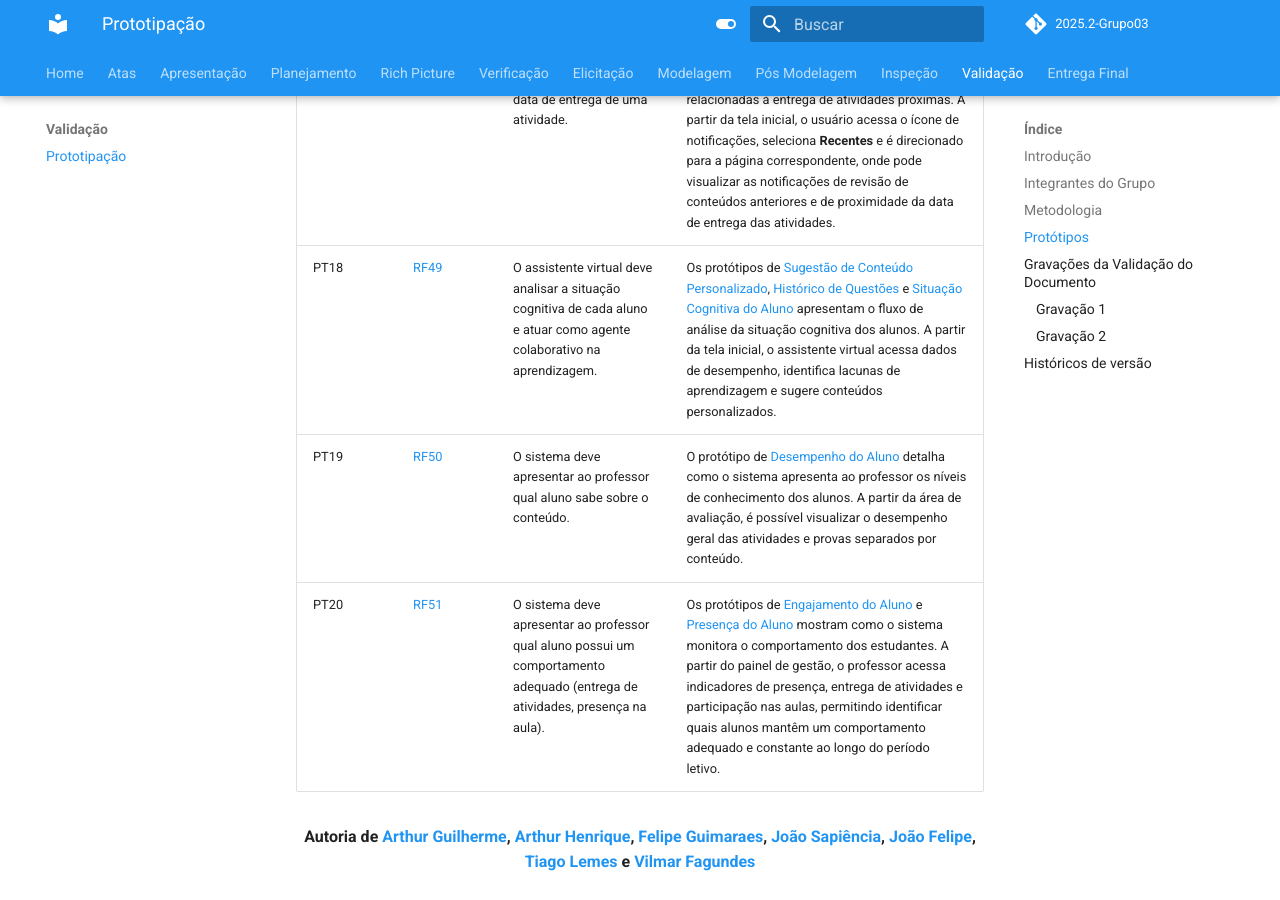
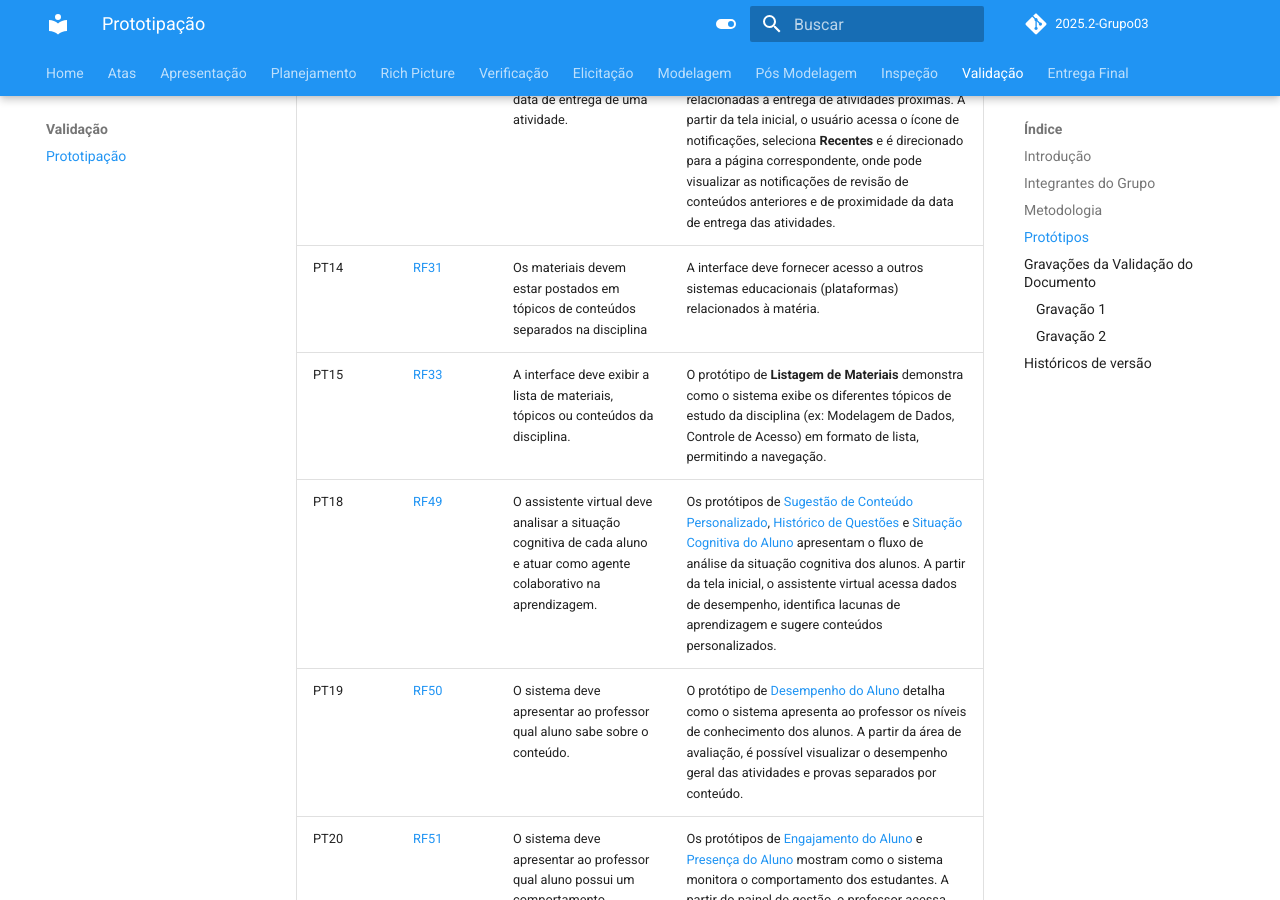
Before and after one commit to Requisitos-de-Software/2025.2-Grupo03, an MkDocs documentation site: the page built from docs/Validacao/prototipos.md, in a window 1280 px wide and 900 px high, scrolled down 3287 px. Built offline with MkDocs 1.6.1 and Material for MkDocs 9.7.7, drawn with Linux system fonts in a browser that asks for light colours; comment, search, counter and statistics services are not loaded.

Commit message:
Update prototipos.md

```diff
--- a/docs/Validacao/prototipos.md
+++ b/docs/Validacao/prototipos.md
@@ -48,6 +48,8 @@ A Tabela 2 apresenta informações detalhadas sobre cada protótipo individual,
 | <a id="PT07"></a>PT07 | [RF15](https://requisitos-de-software.github.io/2025.2-Grupo03/Elicitacao/requisitos_elicitados/#RF15) | O sistema deve enviar notificações para lembrar o aluno de revisar conteúdos passados. | O protótipo de [Notificações de Lembrete de Revisão](../arquivos/prototipo_Tiago_revisao_entrega.pdf) apresenta todo o caminho para acessar as notificações relacionadas à revisão de conteúdos passados. A partir da tela inicial, o usuário acessa o ícone de notificações, seleciona **Recentes** e é direcionado para a página correspondente, onde pode visualizar as notificações de revisão de conteúdos anteriores e de proximidade da data de entrega das atividades. |
 | <a id="PT09"></a>PT09 | [RF18](https://requisitos-de-software.github.io/2025.2-Grupo03/Elicitacao/requisitos_elicitados/#RF18) | O sistema deve pedir ao indivíduo a melhor forma de caminho de notificação. | O protótipo de [Preferência de notificação](../arquivos/prototipo_Tiago_preferencia_notificacao.pdf) apresenta todo o caminho para acessar, alterar e salvar as preferências de notificação. A partir da tela inicial, o usuário acessa o ícone de notificações, seleciona **Preferências** e é direcionado para a página correspondente, onde pode escolher o modo de notificação desejado — E-mail, WhatsApp ou Somente pelo sistema — e, em seguida, salvar as alterações, recebendo uma confirmação de sucesso. |
 | <a id="PT10"></a>PT10 | [RF19](https://requisitos-de-software.github.io/2025.2-Grupo03/Elicitacao/requisitos_elicitados/#RF19) | O sistema deve enviar uma notificação quando está chegando perto da data de entrega de uma atividade.  | O protótipo de [Notificação de Lembrete de Entrega de Atividade Próxima](../arquivos/prototipo_Tiago_revisao_entrega.pdf) apresenta todo o caminho para acessar as notificações relacionadas à entrega de atividades próximas. A partir da tela inicial, o usuário acessa o ícone de notificações, seleciona **Recentes** e é direcionado para a página correspondente, onde pode visualizar as notificações de revisão de conteúdos anteriores e de proximidade da data de entrega das atividades. |
+| <a id="PT14"></a>PT14 | [RF31](https://requisitos-de-software.github.io/2025.2-Grupo03/Elicitacao/requisitos_elicitados/#RF31) | Os materiais devem estar postados em tópicos de conteúdos separados na disciplina  | A interface deve fornecer acesso a outros sistemas educacionais (plataformas) relacionados à matéria. | O protótipo de **Seleção de Sistemas** demonstra como o usuário, a partir da tela "Sistemas", pode expandir um menu ("Sistemas relacionados") para visualizar e acessar outras plataformas, como Sigaa, Teams e Aprender. |
+| <a id="PT15"></a>PT15 | [RF33](https://requisitos-de-software.github.io/2025.2-Grupo03/Elicitacao/requisitos_elicitados/#RF33) | A interface deve exibir a lista de materiais, tópicos ou conteúdos da disciplina. | O protótipo de **Listagem de Materiais** demonstra como o sistema exibe os diferentes tópicos de estudo da disciplina (ex: Modelagem de Dados, Controle de Acesso) em formato de lista, permitindo a navegação. |
 | <a id="PT18"></a>PT18 | [RF49](https://requisitos-de-software.github.io/2025.2-Grupo03/Elicitacao/requisitos_elicitados/#RF49) | O assistente virtual deve analisar a situação cognitiva de cada aluno e atuar como agente colaborativo na aprendizagem.  |Os protótipos de [Sugestão de Conteúdo Personalizado](../arquivos/prototipo_AGAS_sugestao_conteudo.pdf), [Histórico de Questões](../arquivos/prototipo_AGAS_historico_questoes.pdf) e [Situação Cognitiva do Aluno](../arquivos/prototipo_AGAS_situacao_aluno.pdf) apresentam o fluxo de análise da situação cognitiva dos alunos. A partir da tela inicial, o assistente virtual acessa dados de desempenho, identifica lacunas de aprendizagem e sugere conteúdos personalizados.|
 | <a id="PT19"></a>PT19 | [RF50](https://requisitos-de-software.github.io/2025.2-Grupo03/Elicitacao/requisitos_elicitados/#RF50) | O sistema deve apresentar ao professor qual aluno sabe sobre o conteúdo.  | O protótipo de [Desempenho do Aluno](../arquivos/prototipo_AGAS_desempenho_aluno.pdf) detalha como o sistema apresenta ao professor os níveis de conhecimento dos alunos. A partir da área de avaliação, é possível visualizar o desempenho geral das atividades e provas separados por conteúdo. |
 | <a id="PT20"></a>PT20 | [RF51](https://requisitos-de-software.github.io/2025.2-Grupo03/Elicitacao/requisitos_elicitados/#RF51) | O sistema deve apresentar ao professor qual aluno possui um comportamento adequado (entrega de atividades, presença na aula).  | Os protótipos de [Engajamento do Aluno](../arquivos/prototipo_AGAS_engajamento.pdf) e [Presença do Aluno](../arquivos/prototipo_AGAS_presenca.pdf) mostram como o sistema monitora o comportamento dos estudantes. A partir do painel de gestão, o professor acessa indicadores de presença, entrega de atividades e participação nas aulas, permitindo identificar quais alunos mantêm um comportamento adequado e constante ao longo do período letivo.|
```
